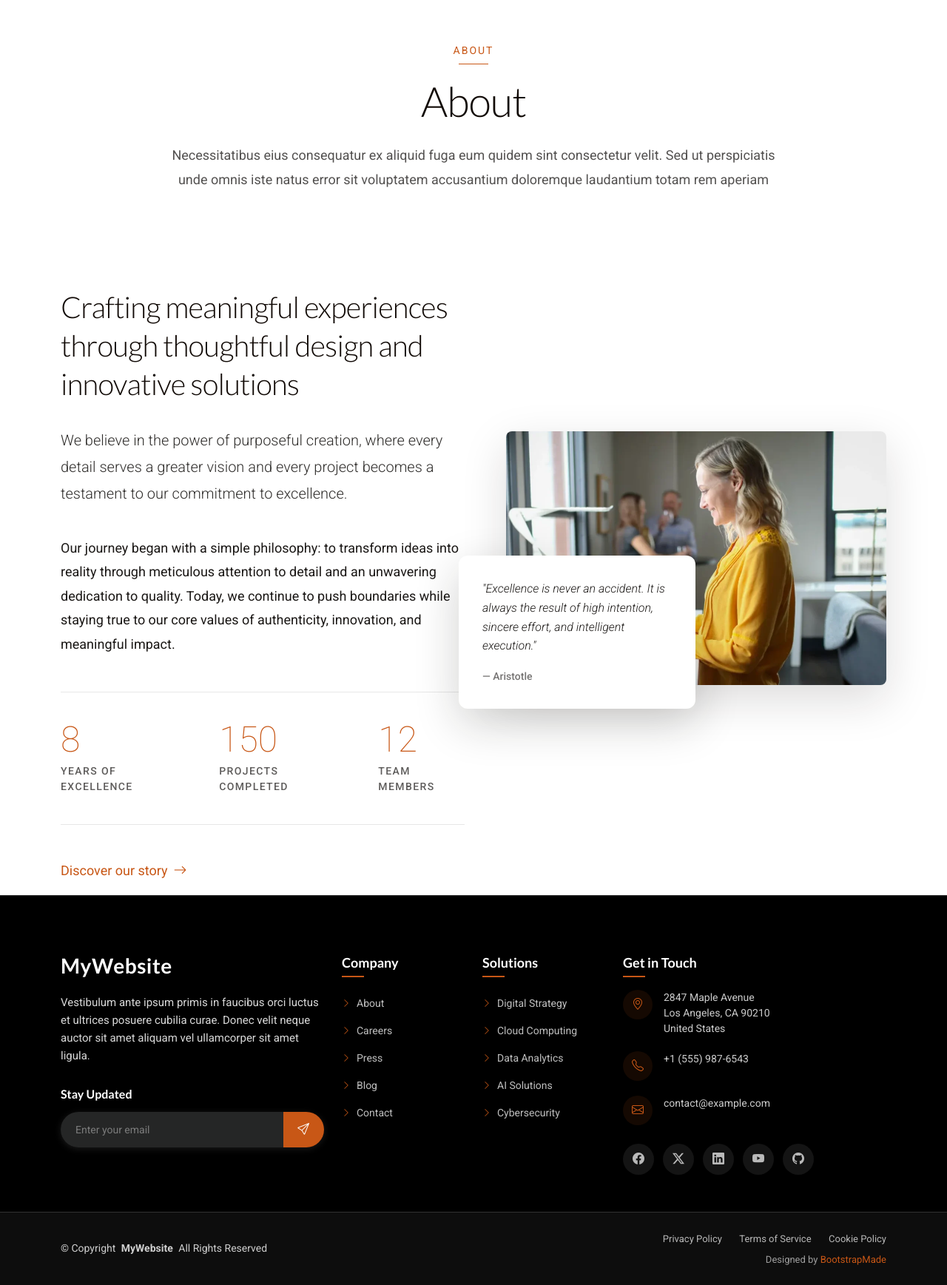
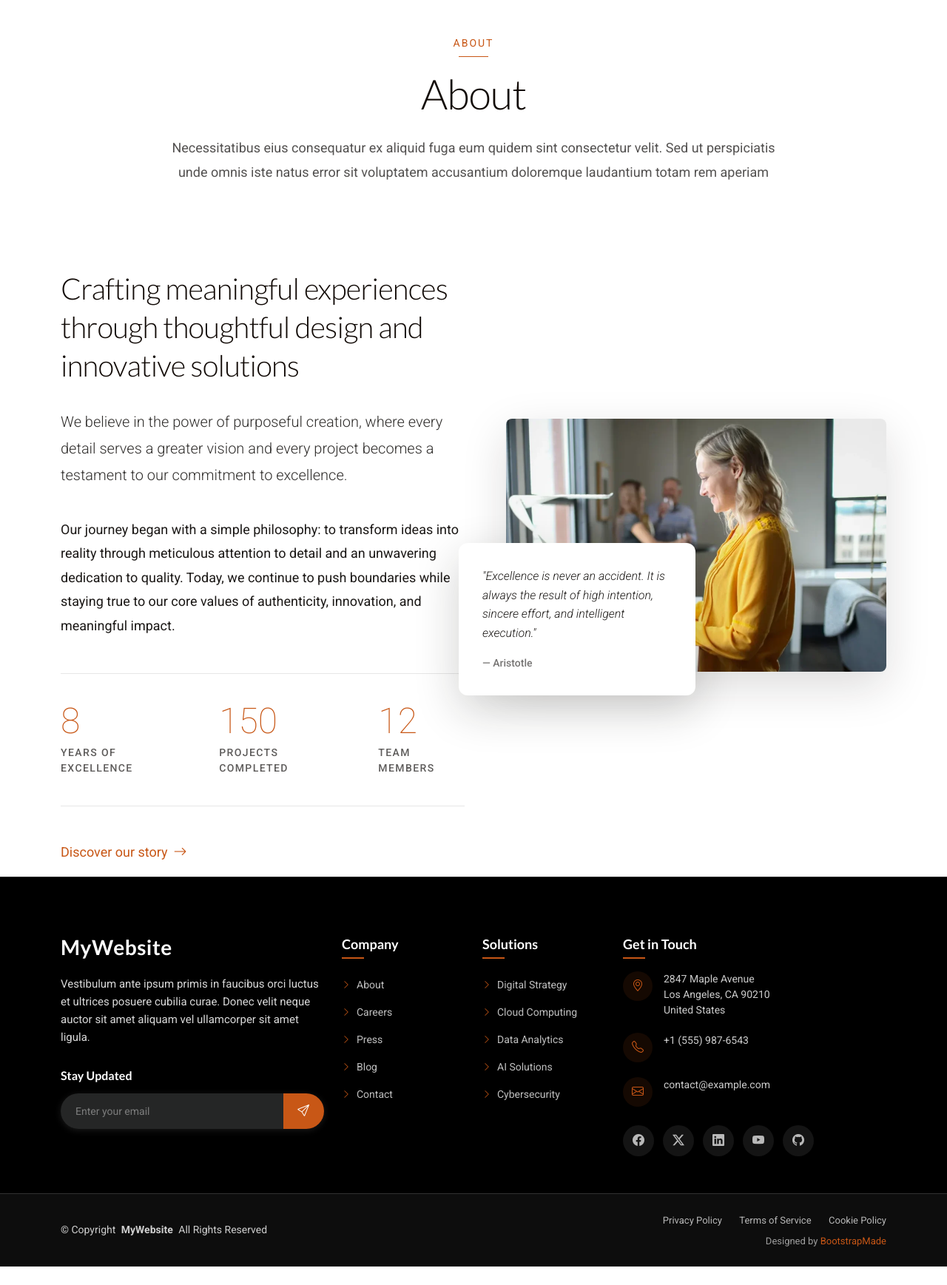
Before and after one commit to Ryankibet/lead, a Django app: page /about/ in a window 1280 px wide. Shown: the part 134-1871 px from the top of the page at 74% size. After the commit the page ends 1846 px from the top, so only its background shows below. Run offline with Django 5.2, Linux system fonts and the light colour scheme; some libraries are stand-ins or nearby versions.

Commit message:
make changes

```diff
--- a/Static/assets/css/main.css
+++ b/Static/assets/css/main.css
@@ -66,11 +66,11 @@ body {
   font-family: var(--default-font);
 }
 body {
-  padding-top: 60px; /* adjust this to match your header height */
+  padding-top: 65px; /* adjust this to match your header height */
 }
 
 main, .content {
-    margin-top: 70px; /* match navbar height */
+    margin-top: 55px; /* match navbar height */
 }
 
 /* Default navbar (all other pages) */
```
